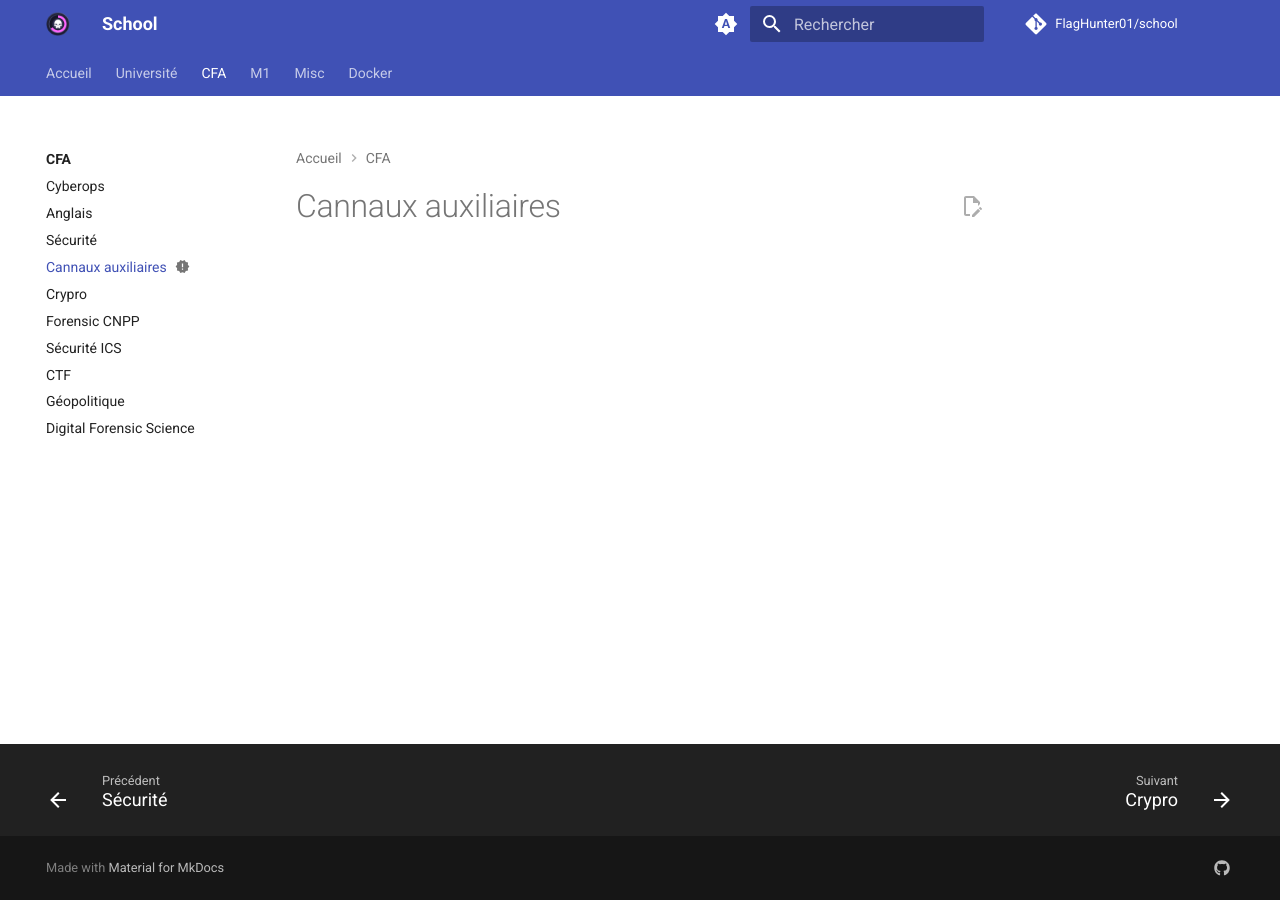
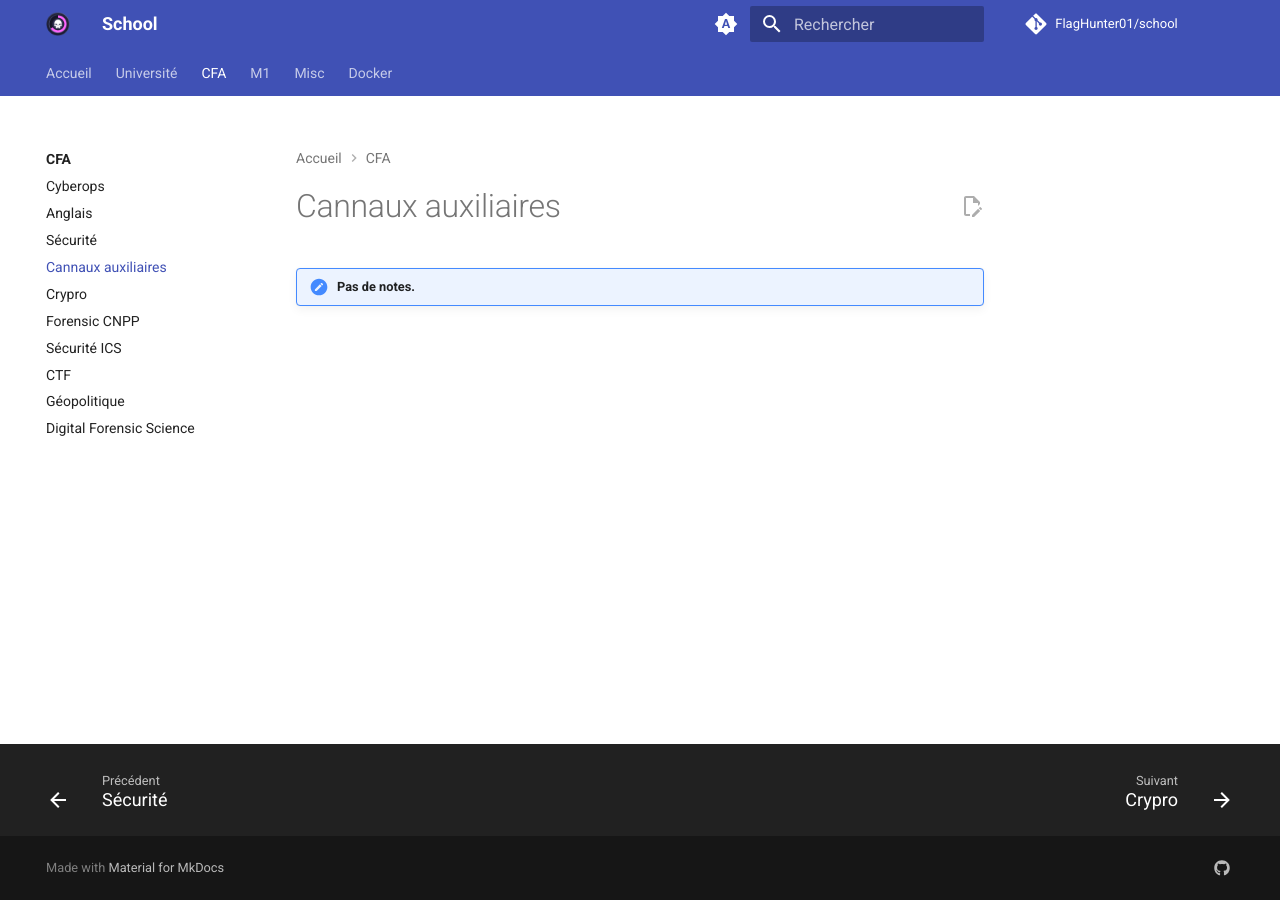
Before and after one commit to FlagHunter01/school, an MkDocs documentation site: the page built from docs/cfa/cannaux/index.md, in a window 1280 px wide. Built offline with MkDocs 1.6.1 and Material for MkDocs 9.7.7, drawn with Linux system fonts in a browser that asks for light colours; comment, search, counter and statistics services are not loaded.

Commit message:
Ajout d'une note

```diff
--- a/docs/cfa/cannaux/index.md
+++ b/docs/cfa/cannaux/index.md
@@ -1,3 +1,6 @@
 ---
-status: new
+title: Cannaux auxiliaires
+description: Pas de notes
 ---
+
+!!! note "Pas de notes."
```
